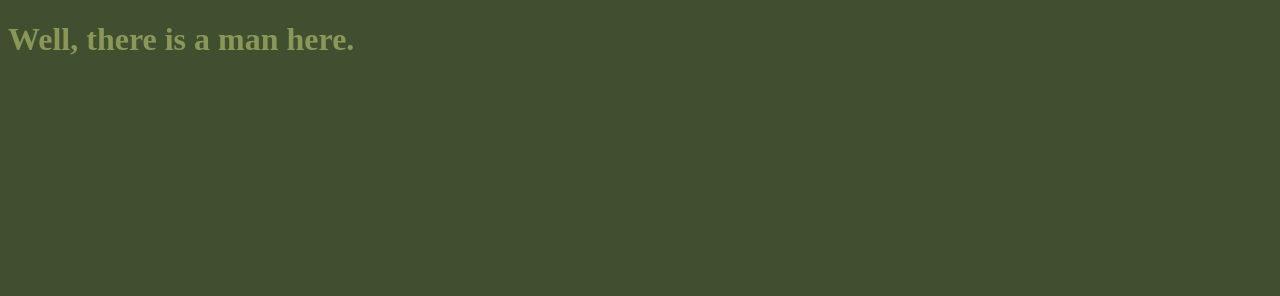
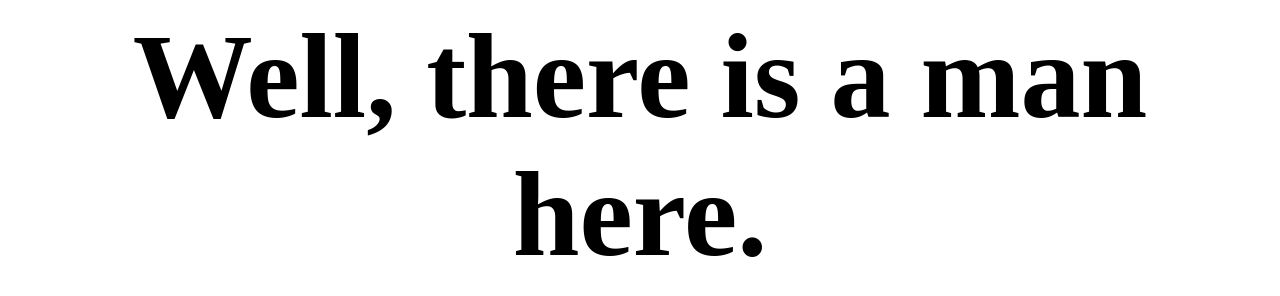
Before and after one commit to kor4d1337/kor4d1337.github.io, a plain HTML site: page egg.html in a window 1280 px wide. Drawn offline with Linux system fonts and the light colour scheme; a web font is replaced by a local one.

Commit message:
new font

```diff
--- a/styles.css
+++ b/styles.css
@@ -1,4 +1,4 @@
-body {
+.fp {
  background-color: #414f31;
  color: #8a9757;
  font-family: finger paint;
@@ -9,3 +9,21 @@ body {
  text-align: center;
  margin: 0 auto;
 }
+
+.biguttext {
+ font-size: 120px;
+ font-family: '8bitoperator JVE Regular';
+ text-align: center;
+ margin: 0 auto;
+}
+
+@font-face {
+    font-family: '8bitoperator JVE Regular';
+    src: url('8bitoperator_jve.eot');
+    src: url('8bitoperator_jve.eot?#iefix') format('embedded-opentype'),
+         url('8bitoperator_jve.woff') format('woff'),
+         url('8bitoperator_jve.ttf') format('truetype'),
+         url('8bitoperator_jve.svg#8bitoperator JVE Regular') format('svg');
+    font-weight: 800;
+    font-style: normal;
+}
```
